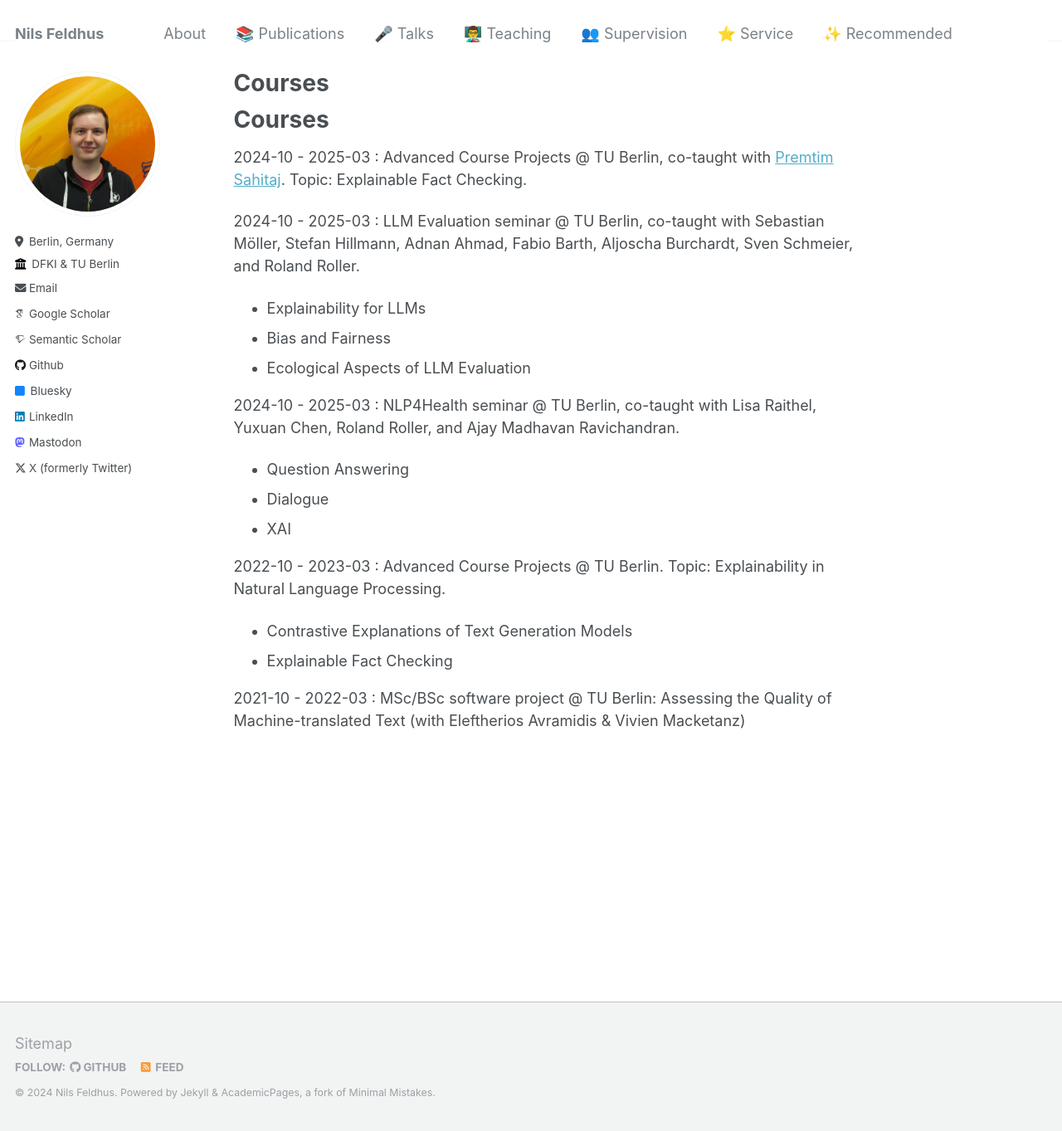
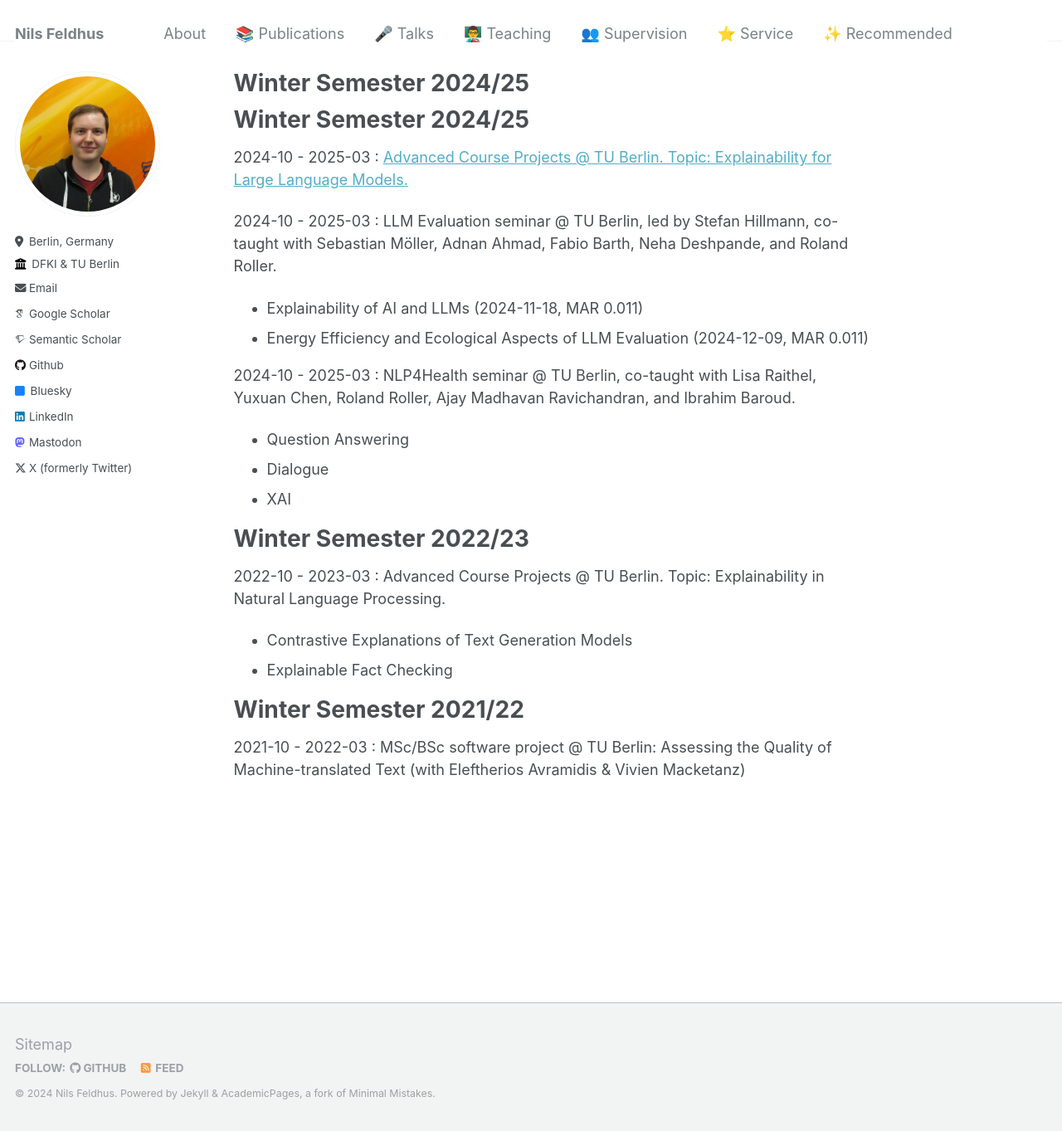
Before and after one commit to nfelnlp/nfelnlp.github.io, a Jekyll site: the page built from teaching/index.md, in a window 1280 px wide and 1363 px high. Shown: the whole window at 83% size. Built offline with Jekyll 4.4.1, drawn with Linux system fonts in a browser that asks for light colours; some web fonts are replaced; our own code applies the rules of GitHub Pages for plain Markdown files.

Commit message:
Added XLLM course. Updated teaching.

```diff
--- a/teaching/index.md
+++ b/teaching/index.md
@@ -1,18 +1,21 @@
-# Courses
-2024-10 - 2025-03 : Advanced Course Projects @ TU Berlin, co-taught with [Premtim Sahitaj](https://www.tu.berlin/index.php?id=235999). Topic: Explainable Fact Checking.
+# Winter Semester 2024/25
+2024-10 - 2025-03 : [Advanced Course Projects @ TU Berlin. Topic: Explainability for Large Language Models.](./teaching/xllm.md)
 
-2024-10 - 2025-03 : LLM Evaluation seminar @ TU Berlin, co-taught with Sebastian Möller, Stefan Hillmann, Adnan Ahmad, Fabio Barth, Aljoscha Burchardt, Sven Schmeier, and Roland Roller.
-* Explainability for LLMs
-* Bias and Fairness
-* Ecological Aspects of LLM Evaluation
+2024-10 - 2025-03 : LLM Evaluation seminar @ TU Berlin, led by Stefan Hillmann, co-taught with Sebastian Möller, Adnan Ahmad, Fabio Barth, Neha Deshpande, and Roland Roller.
+* Explainability of AI and LLMs (2024-11-18, MAR 0.011)
+* Energy Efficiency and Ecological Aspects of LLM Evaluation (2024-12-09, MAR 0.011)
 
-2024-10 - 2025-03 : NLP4Health seminar @ TU Berlin, co-taught with Lisa Raithel, Yuxuan Chen, Roland Roller, and Ajay Madhavan Ravichandran.
+2024-10 - 2025-03 : NLP4Health seminar @ TU Berlin, co-taught with Lisa Raithel, Yuxuan Chen, Roland Roller, Ajay Madhavan Ravichandran, and Ibrahim Baroud.
 * Question Answering
 * Dialogue
 * XAI
+
+# Winter Semester 2022/23
 
 2022-10 - 2023-03 : Advanced Course Projects @ TU Berlin. Topic: Explainability in Natural Language Processing.
 * Contrastive Explanations of Text Generation Models
 * Explainable Fact Checking
 
+# Winter Semester 2021/22
+
 2021-10 - 2022-03 : MSc/BSc software project @ TU Berlin: Assessing the Quality of Machine-translated Text (with Eleftherios Avramidis & Vivien Macketanz)
```
Also changed, not shown: teaching/xllm.md (added, +44 -0 lines).
